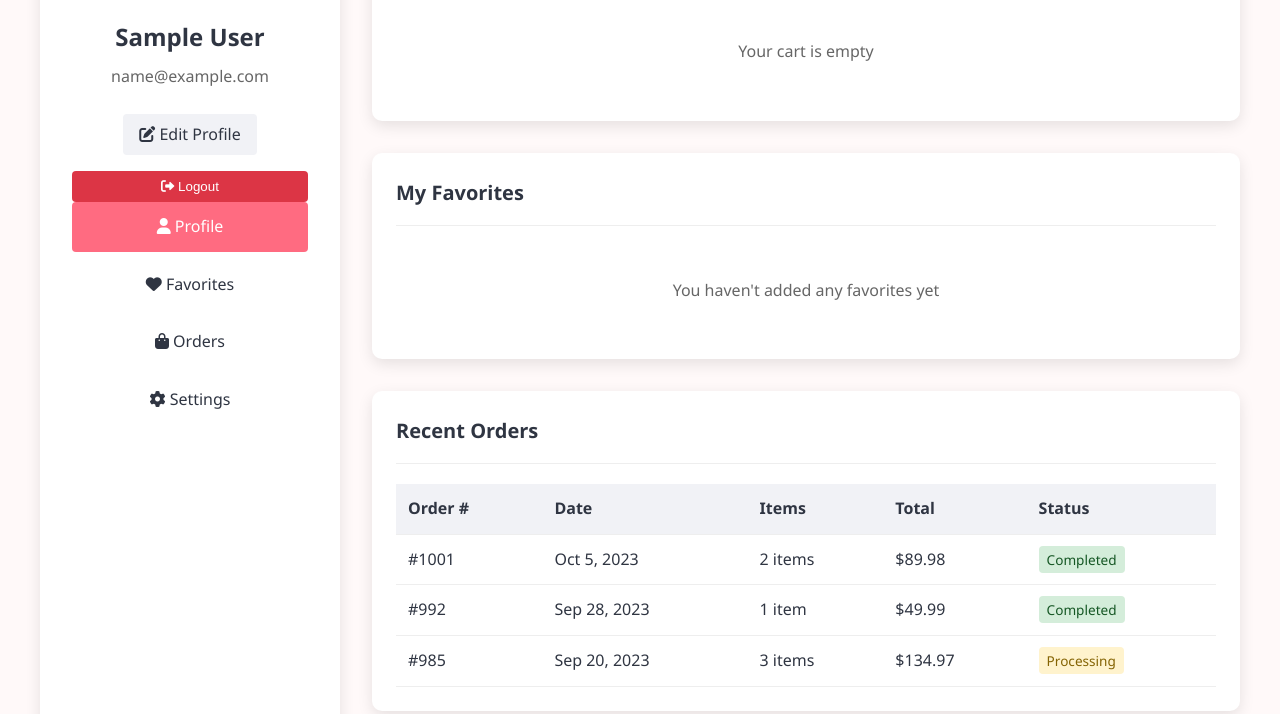
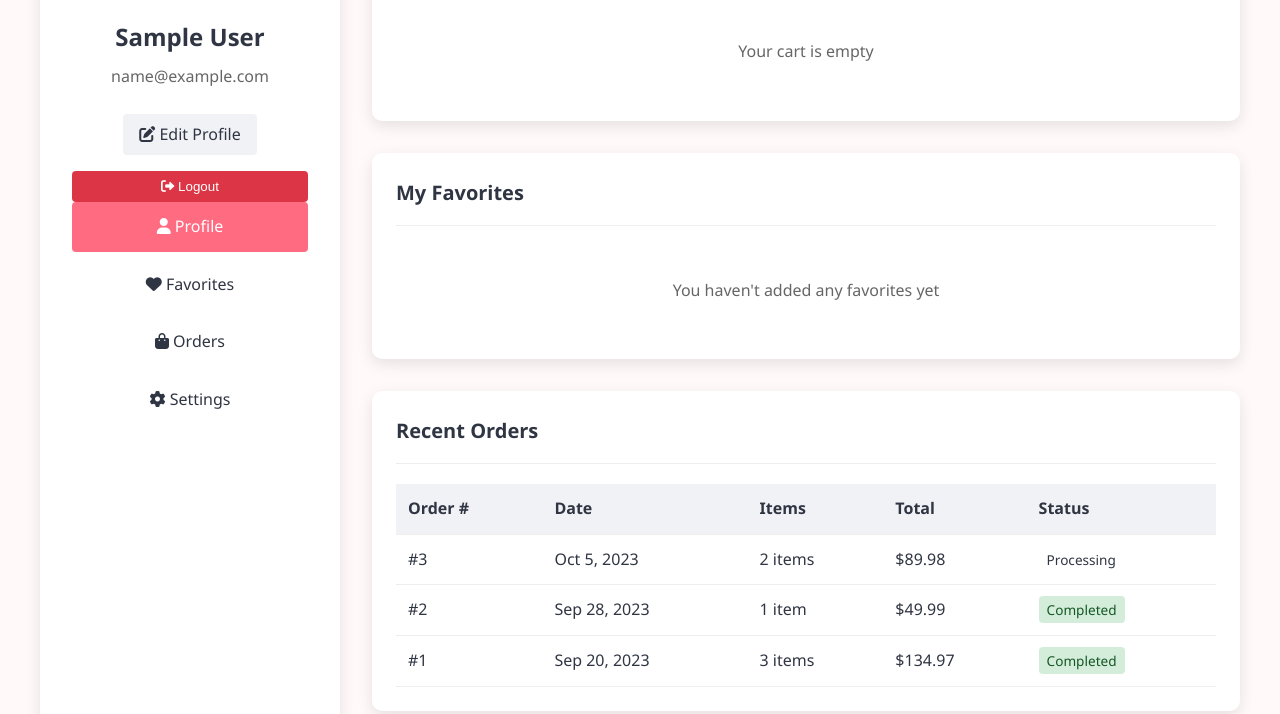
Before and after one commit to Jashans4138/website, a plain HTML site: page account.html in a window 1280 px wide. Shown: the part 244-958 px from the top of the page. Drawn offline with Linux system fonts and the light colour scheme; sample sign-in values are in the browser's storage.

Commit message:
Update account.html

```diff
--- a/account.html
+++ b/account.html
@@ -259,25 +259,25 @@
                         </thead>
                         <tbody>
                             <tr>
-                                <td>#1001</td>
+                                <td>#3</td>
                                 <td>Oct 5, 2023</td>
                                 <td>2 items</td>
                                 <td>$89.98</td>
-                                <td><span class="order-status status-completed">Completed</span></td>
+                                <td><span class="order-status status-prnding">Processing</span></td>
                             </tr>
                             <tr>
-                                <td>#992</td>
+                                <td>#2</td>
                                 <td>Sep 28, 2023</td>
                                 <td>1 item</td>
                                 <td>$49.99</td>
                                 <td><span class="order-status status-completed">Completed</span></td>
                             </tr>
                             <tr>
-                                <td>#985</td>
+                                <td>#1</td>
                                 <td>Sep 20, 2023</td>
                                 <td>3 items</td>
                                 <td>$134.97</td>
-                                <td><span class="order-status status-pending">Processing</span></td>
+                                <td><span class="order-status status-completed">Completed</span></td>
                             </tr>
                         </tbody>
                     </table>
```
